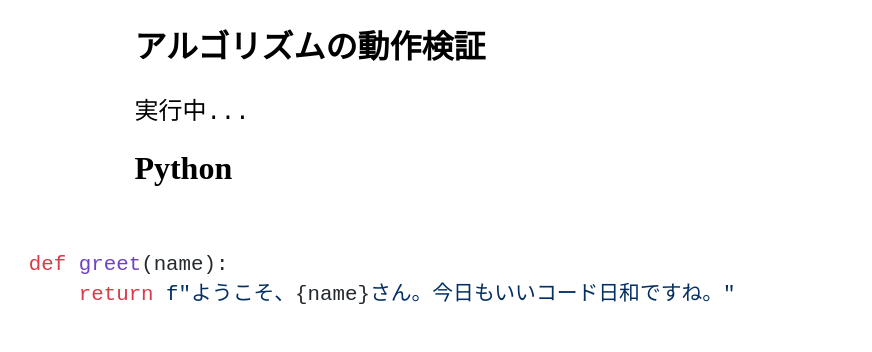
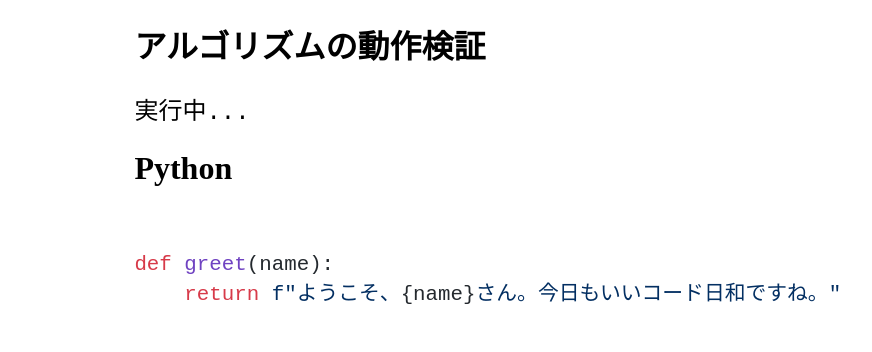
Before and after one commit to zoldof/pyodide, a plain HTML site: page pyodide_runner.html in a window 1280 px wide. Shown: the whole page, without its empty margins (0-872 px from the left). Drawn offline with nearby package versions, Linux system fonts and the light colour scheme.

Commit message:
Update style.css

```diff
--- a/style.css
+++ b/style.css
@@ -1,18 +1,15 @@
 h1 {
-  text-align: left;
   padding-left: 10%;
 }
 
 #output {
   font-size: 1.5rem; /* 文字サイズ大きめ */
-  text-align: left;  /* 左揃え */
   padding-left: 10%; /* 左側に余白（お好みで調整） */
   white-space: pre-wrap; /* 改行を保持しつつ折り返し可能にする */
 }
 
 code {
-  display: block;
-  font-size: 1.3rem; /* 文字サイズ大きめ */
-  text-align: left;  /* 左揃え */
-  padding-left: 10%; /* 左側に余白（お好みで調整） */
+  display: block !important;
+  font-size: 1.3rem !important; /* 文字サイズ大きめ */
+  padding-left: 10% !important; /* 左側に余白（お好みで調整） */
 }
```
